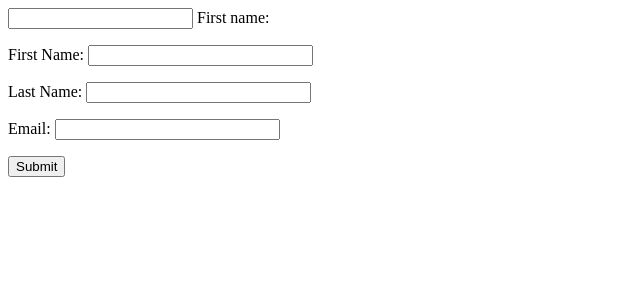
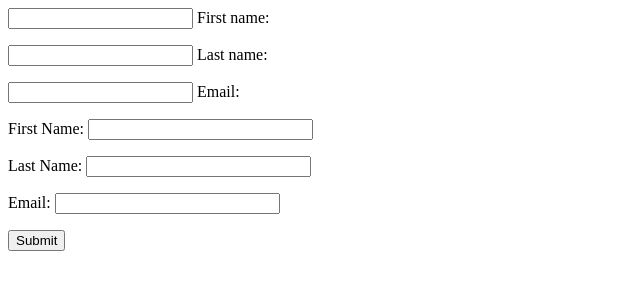
Before and after one commit to m4-z3/AccesibilityTAMUHack, a Flask app: page / in a window 1280 px wide. Shown: the top 300 px of the page, without its empty margins (0-640 px from the left). Run offline with Flask 2, Linux system fonts and the light colour scheme.

Commit message:
Final adds

```diff
--- a/templates/index.html
+++ b/templates/index.html
@@ -9,9 +9,25 @@
     <form action="#">
       <div class="mdl-textfield mdl-js-textfield mdl-textfield--floating-label">
         <input class="mdl-textfield__input" type="text" id="sample3">
-        <label class="mdl-textfield__label" for="sample3">First name:</label>
+        <label class="mdl-textfield__label" for="sample3">First name: </label>
       </div>
     </form>
+
+    <form action="#">
+      <div class="mdl-textfield mdl-js-textfield mdl-textfield--floating-label">
+        <input class="mdl-textfield__input" type="text" id="sample3">
+        <label class="mdl-textfield__label" for="sample3">Last name: </label>
+      </div>
+    </form>
+
+    <form action="#">
+      <div class="mdl-textfield mdl-js-textfield mdl-textfield--floating-label">
+        <input class="mdl-textfield__input" type="text" id="sample3">
+        <label class="mdl-textfield__label" for="sample3">Email: </label>
+      </div>
+    </form>
+
+
 
     <form method="post">
         <p>
```
